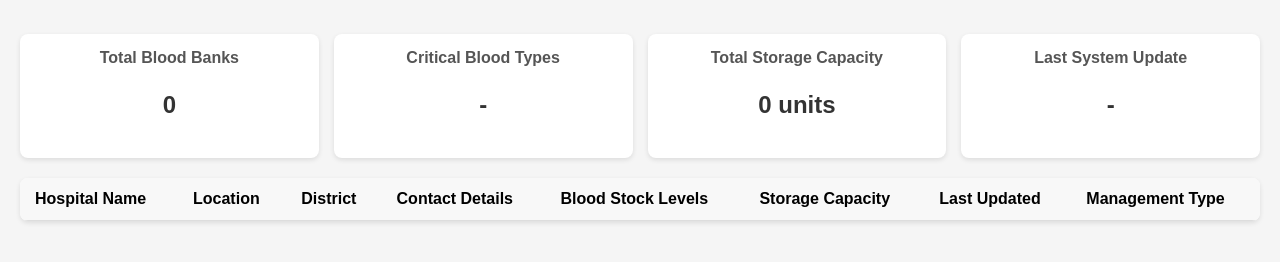
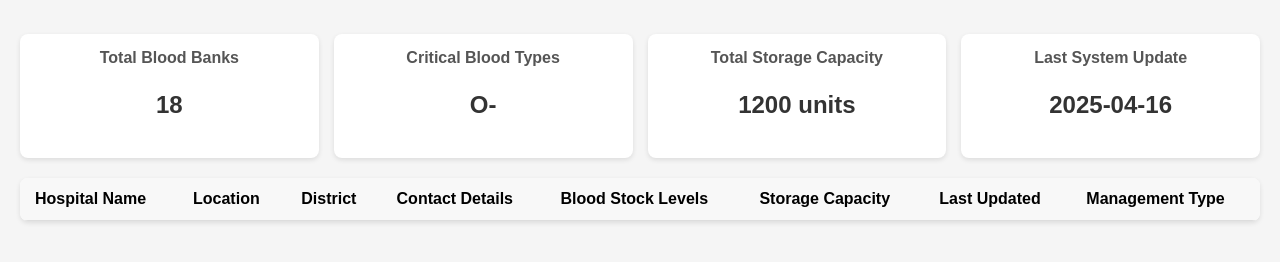
Before and after one commit to lihiniapsara/SpringBoot_Final_Project, a plain HTML site: page html/blood_bank.html in a window 1280 px wide. Shown: the part 74-336 px from the top of the page. Drawn offline with nearby package versions, Linux system fonts and the light colour scheme; no server answers.

Commit message:
emergency

```diff
--- a/html/blood_bank.html
+++ b/html/blood_bank.html
@@ -302,19 +302,19 @@
     <div class="dashboard-stats">
         <div class="stat-card">
             <h3>Total Blood Banks</h3>
-            <p class="stat-number" id="totalBanks">0</p>
+            <p class="stat-number" id="totalBanks">18</p>
         </div>
         <div class="stat-card">
             <h3>Critical Blood Types</h3>
-            <p class="stat-number" id="criticalTypes">-</p>
+            <p class="stat-number" id="criticalTypes">O-</p>
         </div>
         <div class="stat-card">
             <h3>Total Storage Capacity</h3>
-            <p class="stat-number" id="totalCapacity">0 units</p>
+            <p class="stat-number" id="totalCapacity">1200 units</p>
         </div>
         <div class="stat-card">
             <h3>Last System Update</h3>
-            <p class="stat-number" id="lastUpdate">-</p>
+            <p class="stat-number" id="lastUpdate">2025-04-16</p>
         </div>
     </div>
 
```
Also changed, not shown: html/emergency_alert.html (+0 -1 lines), html/login.html (+1 -1 lines).
